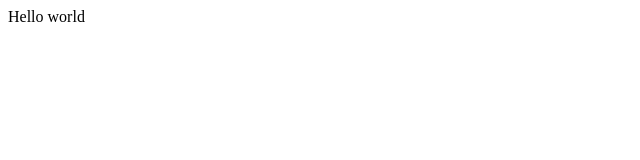
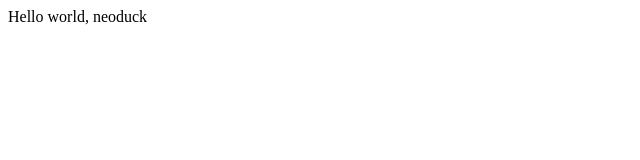
Before and after one commit to neoduck/open-neoduck, a plain HTML site: page index.html in a window 1280 px wide. Shown: the full height of the page, 0-640 px from the left. Drawn offline with Linux system fonts and the light colour scheme.

Commit message:
change index.html

```diff
--- a/index.html
+++ b/index.html
@@ -19,6 +19,6 @@
     </head>
 
     <body>
-        Hello world
+        Hello world, neoduck
     </body>
 </html>
```
